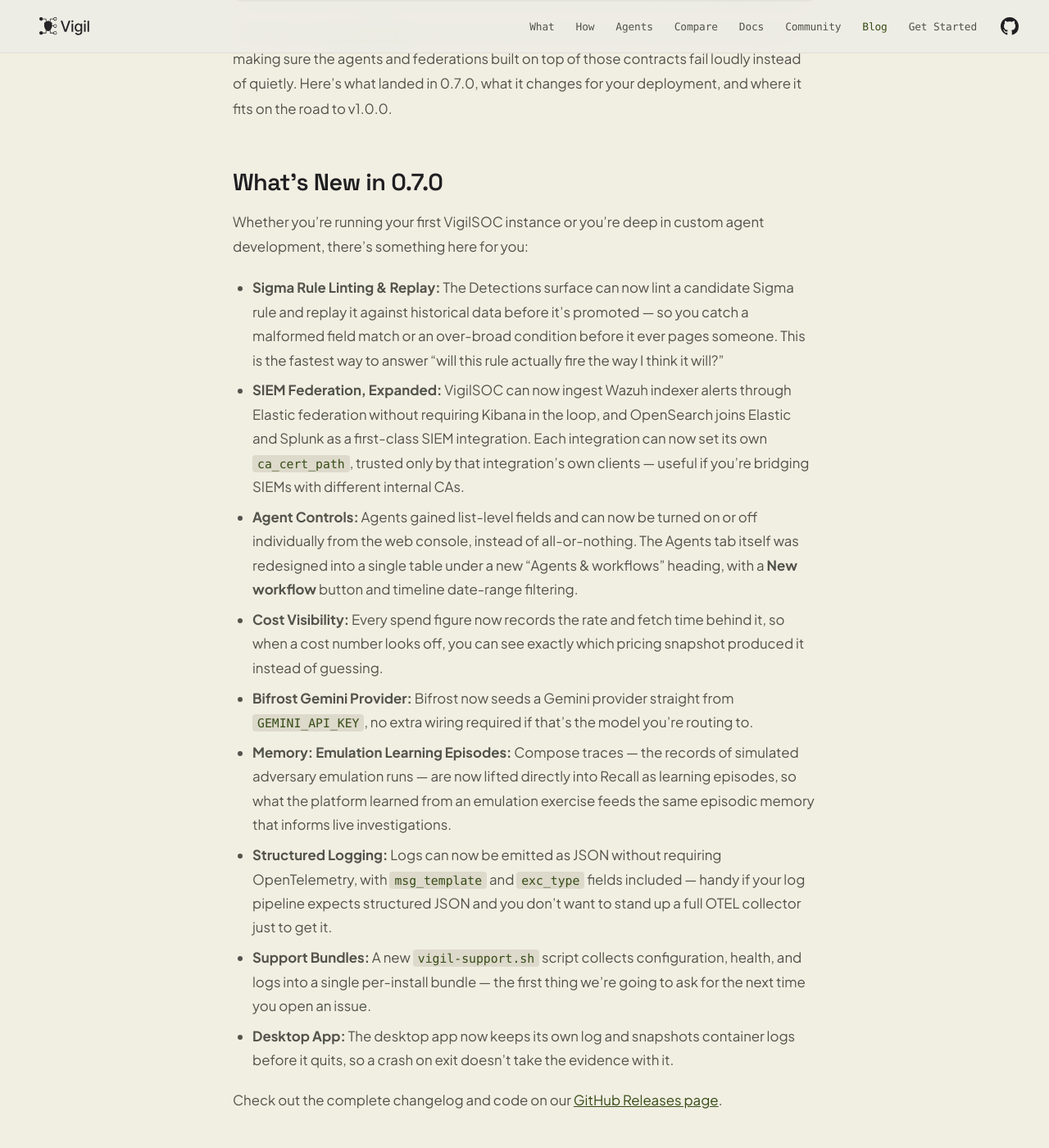
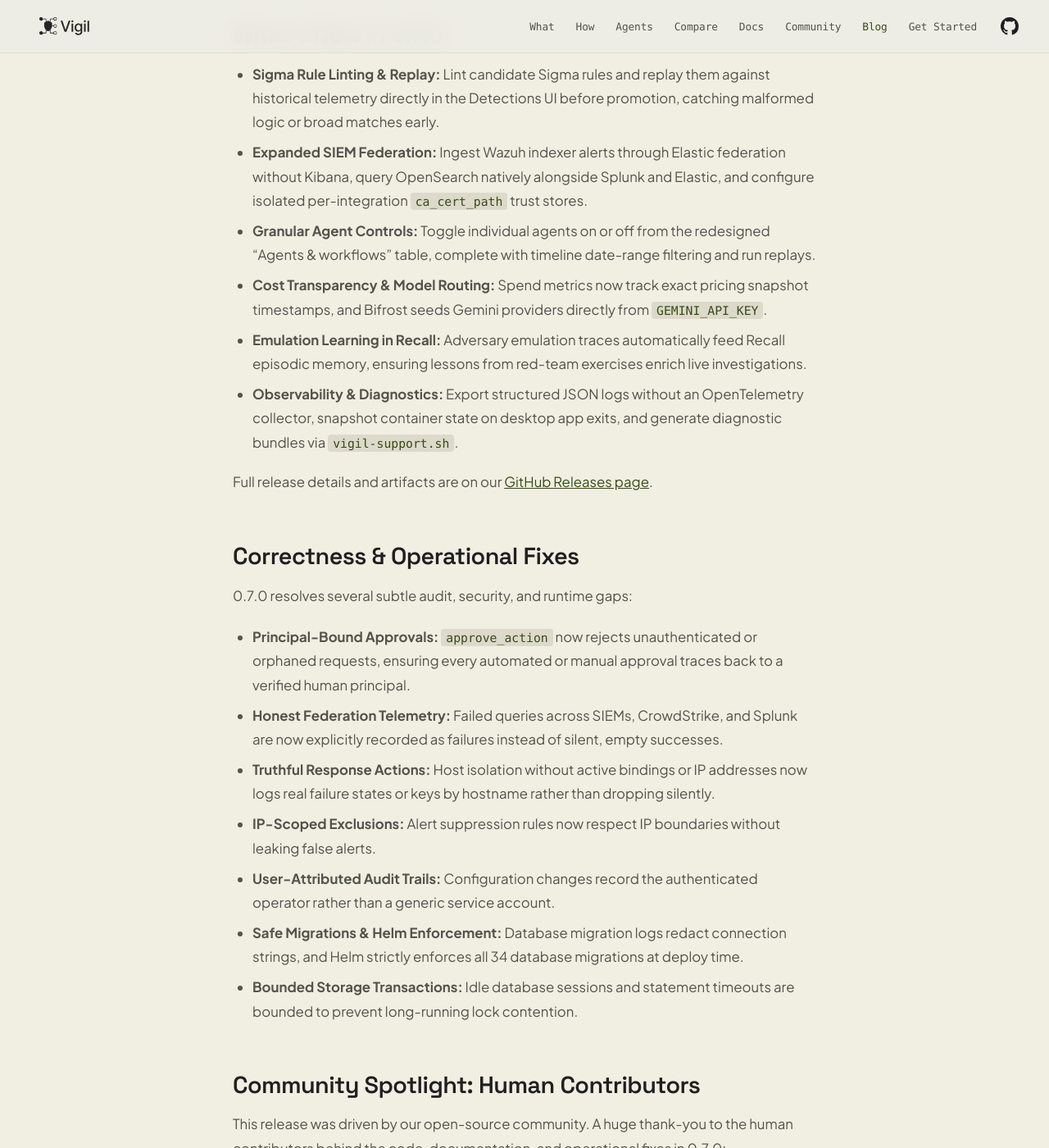
Before and after one commit to Vigil-SOC/vigil-soc.github.io, a Jekyll site: the page built from _posts/2026-10-08-vigilsoc-0-7-0-release.md, in a window 1280 px wide and 1400 px high, scrolled down 1322 px. Shown: the whole window at 82% size. Built offline with Jekyll 4.4.1, drawn with Linux system fonts in a browser that asks for light colours; some web fonts are replaced; some of the changed text lies outside the part shown.

Commit message:
Update 0.7.0 blog post content
Revised title, tightened the feature/fix summaries, and added the
community contributor spotlight.

Co-Authored-By: Claude Sonnet 5 <noreply@anthropic.com>
Claude-Session: https://claude.ai/code/session_014mhpjhH26EKW6gWk9FNNUS

```diff
--- a/_posts/2026-10-08-vigilsoc-0-7-0-release.md
+++ b/_posts/2026-10-08-vigilsoc-0-7-0-release.md
@@ -4,57 +4,48 @@ title: "VigilSOC 0.7.0 is Live: Sigma Lint & Replay, SIEM Federation, and Anothe
 date: 2026-10-08
 author: "John Van Lowe"
 category: "Engineering"
-tags: [release, engineering, agents, detections, federation, automation, roadmap]
-excerpt: "VigilSOC 0.7.0 is available on GitHub — bringing Sigma rule linting and replay, SIEM federation over Elastic/Wazuh and OpenSearch, per-install support bundles, and a string of correctness fixes to approvals, response, and audit logging, all in service of the ramp to v1.0.0."
+tags: [release, engineering, agents, detections, federation, automation, roadmap, community]
+excerpt: "VigilSOC 0.7.0 is live on GitHub — introducing Sigma rule linting and replay, expanded SIEM federation over Elastic/Wazuh and OpenSearch, critical audit and response correctness fixes, and a big shoutout to our human contributors."
 ---
 
-VigilSOC version 0.7.0 is officially live on GitHub! This release is smaller in headline scope than 0.6.0, and that's intentional — it spends its effort closing the gaps between "an analyst reviewed this" and "the platform can prove an analyst reviewed this." Detection rules get linted and replayed before they ship. Federated SIEM fetches that silently fail now say so. Approvals that aren't bound to a real person are refused outright. None of these are exciting on their own, but together they're exactly the kind of plumbing the ramp to 1.0 depends on.
+VigilSOC 0.7.0 is officially live on GitHub! While 0.6.0 established frozen API contracts, 0.7.0 focuses on runtime correctness and verifiable platform behavior: detection rules are validated against history before promotion, silent SIEM ingestion failures are recorded honestly, and response actions require authenticated human principals.
 
 ![Tech and agent themed VigilSOC 0.7.0 banner with a circuit grid background, neon green glow, and badges for Agents, Sigma Lint, Federation, and Secure](/assets/blog/2026-10-08-vigilsoc-0-7-0-release/hero-banner.jpg)
 
-Following our [0.6.0 release](https://vigilsoc.org/blog/2026/09/24/vigilsoc-0-6-0-release/), the community turned frozen contracts into frozen *behavior*: making sure the agents and federations built on top of those contracts fail loudly instead of quietly. Here's what landed in 0.7.0, what it changes for your deployment, and where it fits on the road to v1.0.0.
+Here is a concise breakdown of what shipped in 0.7.0, the key operational fixes, and a spotlight on the human community contributors who made it happen.
 
 ## What's New in 0.7.0
 
-Whether you're running your first VigilSOC instance or you're deep in custom agent development, there's something here for you:
+- **Sigma Rule Linting & Replay:** Lint candidate Sigma rules and replay them against historical telemetry directly in the Detections UI before promotion, catching malformed logic or broad matches early.
+- **Expanded SIEM Federation:** Ingest Wazuh indexer alerts through Elastic federation without Kibana, query OpenSearch natively alongside Splunk and Elastic, and configure isolated per-integration `ca_cert_path` trust stores.
+- **Granular Agent Controls:** Toggle individual agents on or off from the redesigned "Agents & workflows" table, complete with timeline date-range filtering and run replays.
+- **Cost Transparency & Model Routing:** Spend metrics now track exact pricing snapshot timestamps, and Bifrost seeds Gemini providers directly from `GEMINI_API_KEY`.
+- **Emulation Learning in Recall:** Adversary emulation traces automatically feed Recall episodic memory, ensuring lessons from red-team exercises enrich live investigations.
+- **Observability & Diagnostics:** Export structured JSON logs without an OpenTelemetry collector, snapshot container state on desktop app exits, and generate diagnostic bundles via `vigil-support.sh`.
 
-- **Sigma Rule Linting & Replay:** The Detections surface can now lint a candidate Sigma rule and replay it against historical data before it's promoted — so you catch a malformed field match or an over-broad condition before it ever pages someone. This is the fastest way to answer "will this rule actually fire the way I think it will?"
-- **SIEM Federation, Expanded:** VigilSOC can now ingest Wazuh indexer alerts through Elastic federation without requiring Kibana in the loop, and OpenSearch joins Elastic and Splunk as a first-class SIEM integration. Each integration can now set its own `ca_cert_path`, trusted only by that integration's own clients — useful if you're bridging SIEMs with different internal CAs.
-- **Agent Controls:** Agents gained list-level fields and can now be turned on or off individually from the web console, instead of all-or-nothing. The Agents tab itself was redesigned into a single table under a new "Agents & workflows" heading, with a **New workflow** button and timeline date-range filtering.
-- **Cost Visibility:** Every spend figure now records the rate and fetch time behind it, so when a cost number looks off, you can see exactly which pricing snapshot produced it instead of guessing.
-- **Bifrost Gemini Provider:** Bifrost now seeds a Gemini provider straight from `GEMINI_API_KEY`, no extra wiring required if that's the model you're routing to.
-- **Memory: Emulation Learning Episodes:** Compose traces — the records of simulated adversary emulation runs — are now lifted directly into Recall as learning episodes, so what the platform learned from an emulation exercise feeds the same episodic memory that informs live investigations.
-- **Structured Logging:** Logs can now be emitted as JSON without requiring OpenTelemetry, with `msg_template` and `exc_type` fields included — handy if your log pipeline expects structured JSON and you don't want to stand up a full OTEL collector just to get it.
-- **Support Bundles:** A new `vigil-support.sh` script collects configuration, health, and logs into a single per-install bundle — the first thing we're going to ask for the next time you open an issue.
-- **Desktop App:** The desktop app now keeps its own log and snapshots container logs before it quits, so a crash on exit doesn't take the evidence with it.
+Full release details and artifacts are on our [GitHub Releases page](https://github.com/Vigil-SOC/vigil/releases/tag/v0.7.0).
 
-Check out the complete changelog and code on our [GitHub Releases page](https://github.com/Vigil-SOC/vigil/releases/tag/v0.7.0).
+## Correctness & Operational Fixes
 
-## Correctness Fixes You Were Probably Affected By
+0.7.0 resolves several subtle audit, security, and runtime gaps:
 
-None of the items below are flagged as a single severity-ranked "critical" list in the release notes, but several close real correctness and audit gaps — the kind that don't show up until an investigation or an audit depends on them:
+- **Principal-Bound Approvals:** `approve_action` now rejects unauthenticated or orphaned requests, ensuring every automated or manual approval traces back to a verified human principal.
+- **Honest Federation Telemetry:** Failed queries across SIEMs, CrowdStrike, and Splunk are now explicitly recorded as failures instead of silent, empty successes.
+- **Truthful Response Actions:** Host isolation without active bindings or IP addresses now logs real failure states or keys by hostname rather than dropping silently.
+- **IP-Scoped Exclusions:** Alert suppression rules now respect IP boundaries without leaking false alerts.
+- **User-Attributed Audit Trails:** Configuration changes record the authenticated operator rather than a generic service account.
+- **Safe Migrations & Helm Enforcement:** Database migration logs redact connection strings, and Helm strictly enforces all 34 database migrations at deploy time.
+- **Bounded Storage Transactions:** Idle database sessions and statement timeouts are bounded to prevent long-running lock contention.
 
-1. **Approvals require a bound principal.** `approve_action` is now refused when no principal is bound to the request. An approval that can't be traced to a person is no longer treated as a valid approval.
-2. **Federation failures are recorded as failures.** Failed SIEM and CrowdStrike fetches — and Splunk polls where every query fails — used to look like empty-but-successful runs. Now they're recorded as failures, which is what lets you actually alert on federation health instead of silently losing coverage.
-3. **Response actions report their real state.** Host isolation that isn't actually wired up is now recorded as failed rather than assumed successful, and isolations without an IP are keyed on hostname instead of being dropped.
-4. **Alert exclusions respect IP scoping.** IP-based exclusions no longer page analysts about findings that were already excluded.
-5. **Config changes are audited as the signed-in user.** Settings changes now write the actual authenticated user into the audit trail, not a generic service identity.
-6. **Migration logs don't leak connection strings.** The `migrate` path now logs only the database host and name — not the full connection URL.
-7. **Helm enforces all 34 migrations.** The Helm chart now applies the full migration set and fails the deploy outright if one is missing from `sqlFiles`, instead of silently skipping it.
-8. **Storage sessions are bounded.** Idle-in-transaction sessions are now bounded, and the statement timeout is configurable — both of which matter if you've ever had a long-running query quietly hold a lock.
+## Community Spotlight: Human Contributors
 
-If you're running 0.6.0 in production, the federation and approval fixes in particular are worth prioritizing — they change what you can trust your dashboards to tell you.
+This release was driven by our open-source community. A huge thank-you to the human contributors behind the code, documentation, and operational fixes in 0.7.0:
 
-## A Few Operational Notes
+@samarmstrong, @G-r-ay, @CryptoJones, @ShmalexM, @joshuacox, @krmayankb, @nestor-deeptempo, @AmirF194, @mvanhorn, @epowell101, and @johnvanlowe.
 
-Nothing in 0.7.0 is called out as a breaking change, but a few things are worth knowing before you upgrade: the Helm chart and compose environment variable handling changed to support the fixes above, a couple of unused settings (`DAEMON_BATCH_SIZE` and the OpenAI default-provider variables) were removed since nothing was reading them, and the old Vigil-specific rate table was deleted in favor of pricing sourced from the gateway. If your deployment pins any of those variables explicitly, check the [full changelog](https://github.com/Vigil-SOC/vigil/compare/v0.6.0...v0.7.0) before you upgrade.
 
-## The Ramp to 1.0: Automating the Human Elements
+## The Road to 1.0
 
-Every release note above is really the same story told a different way: an investigation has a set of steps a human used to have to do by hand — approve an action, confirm a SIEM fetch actually returned data, validate that a detection rule behaves the way it reads, isolate a host and verify it took — and 0.7.0 moves another one of those steps from "trust the operator did it" to "the platform can show you it happened, correctly, every time."
+The core theme on the ramp to v1.0.0 is shifting from **human-in-every-loop** to **human-on-the-loop governance**. By enforcing principal-bound approvals, validating detection rules against history, and tracking federation health honestly, 0.7.0 replaces manual verification with platform guarantees.
 
-That's the real shape of the ramp to v1.0.0. We're not just freezing contracts and shipping features; we're systematically finding the points in an investigation where a human is still the only check, and replacing "a person watched this" with "the system verified this and can prove it." Sigma lint-and-replay means a rule's behavior is validated before a human ever has to eyeball it. Federation failure tracking means an analyst doesn't have to manually notice a quiet SIEM outage. Emulation learning episodes mean lessons from a red-team exercise get folded into agent memory automatically, instead of living in someone's head or a wiki page.
-
-There's still real work ahead before 1.0 — closed-loop triage and enrichment with human-on-the-loop governance, not human-in-every-loop, is the target — but 0.7.0 is a concrete step in that direction, not just a promise of one.
-
-Want to help close the next gap? Pick up a [good first issue](https://github.com/Vigil-SOC/vigil/issues), contribute a detection rule, or write up what you found running 0.7.0 in your own environment. Our [CONTRIBUTING.md](https://github.com/Vigil-SOC/vigil/blob/main/CONTRIBUTING.md) covers both the code repo and this blog — one post per PR, your own work, and bring receipts.
+Want to get involved? Grab a [good first issue](https://github.com/Vigil-SOC/vigil/issues), test 0.7.0 in your environment, or consult our [CONTRIBUTING.md](https://github.com/Vigil-SOC/vigil/blob/main/CONTRIBUTING.md) to contribute detection rules and integrations.
```
